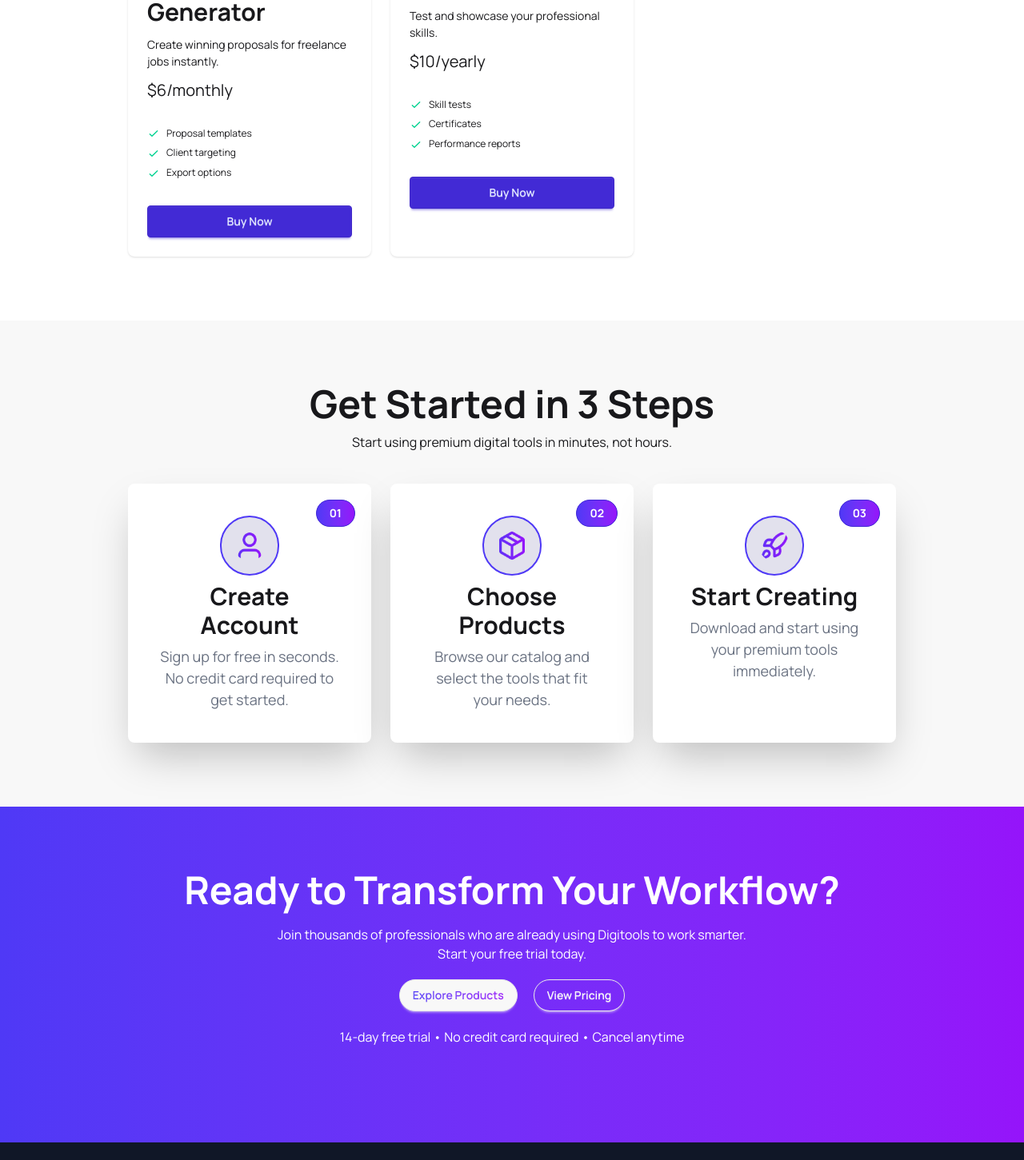
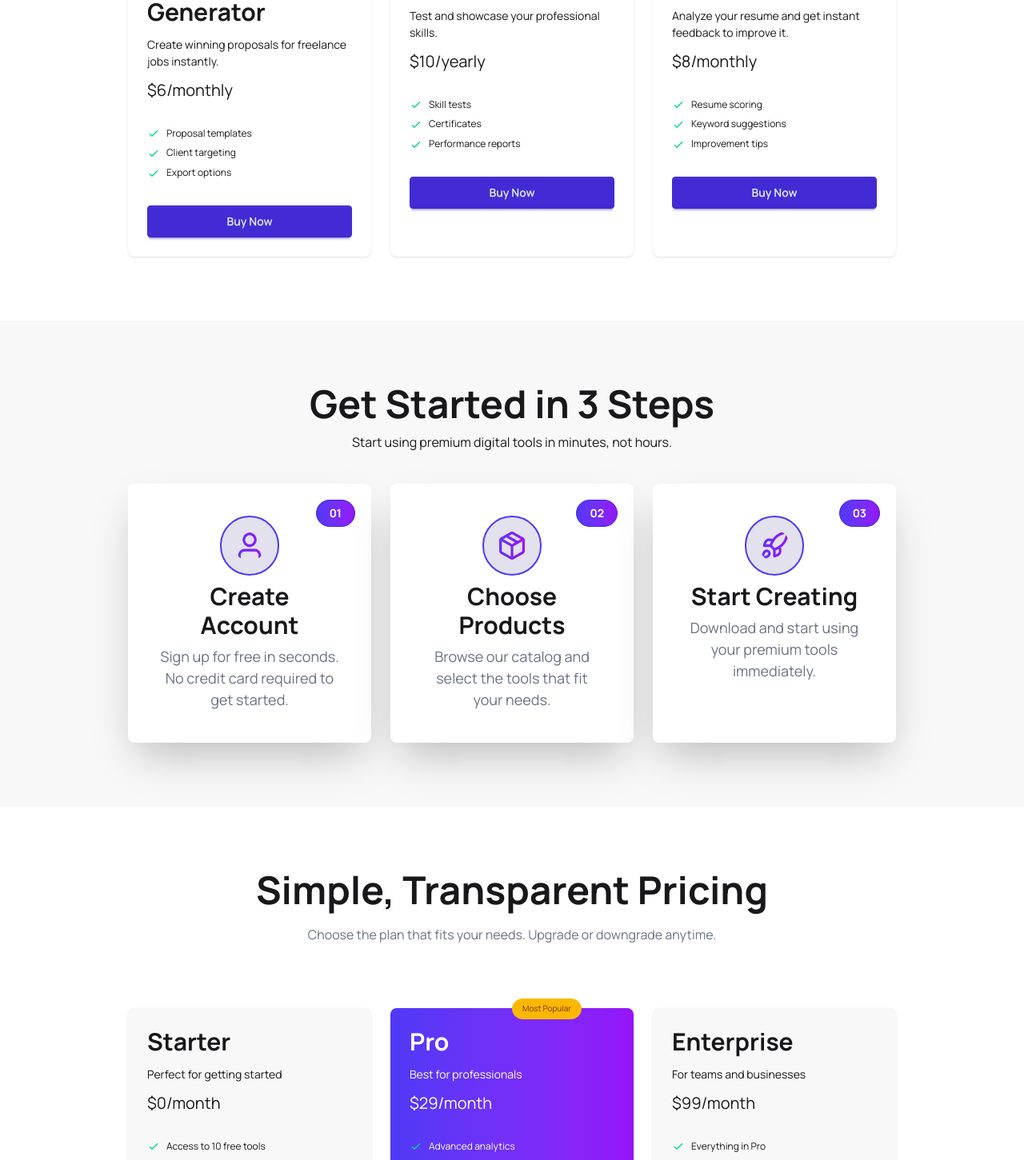
Before and after one commit to Abdur-Rahim-web/Digitools-platform, a React (Vite) app: page / in a window 1280 px wide. Shown: the part 2115-3566 px from the top of the page at 80% size. Built offline with nearby package versions, Linux system fonts and the light colour scheme.

Commit message:
added Pricing component.

```diff
--- a/public/data.json
+++ b/public/data.json
@@ -86,5 +86,16 @@
     "tagType": "best-seller",
     "features": ["Skill tests", "Certificates", "Performance reports"],
     "icon": "FiBarChart2"
+  },
+  {
+    "id": 9,
+    "name": "AI Resume Analyzer",
+    "description": "Analyze your resume and get instant feedback to improve it.",
+    "price": 8,
+    "period": "monthly",
+    "tag": "Popular",
+    "tagType": "popular",
+    "features": ["Resume scoring", "Keyword suggestions", "Improvement tips"],
+    "icon": "FiSearch"
   }
 ]
--- a/src/App.jsx
+++ b/src/App.jsx
@@ -5,6 +5,7 @@
 import { Suspense } from 'react';
 import AllCard from './Component/AllCards/AllCard';
 import Steps from './Component/Steps/Steps';
+import Pricing from './Component/Pricing/Pricing';
 import Workflow from './Component/Workflow/Workflow';
 import Footer from './Component/Footer/Footer';
 
@@ -27,6 +28,7 @@
       <AllCard toolsPromise={toolsPromise}/>
       </Suspense>
       <Steps/>
+      <Pricing/>
       <Workflow/>
       <Footer/>
 
--- /dev/null
+++ b/src/Component/Pricing/Pricing.jsx
@@ -0,0 +1,132 @@
+import React from 'react';
+
+const Pricing = () => {
+    return (
+        <div>
+            <div className='text-center space-y-5 pt-20'>
+                <h2 className='font-bold text-5xl'>Simple, Transparent Pricing</h2>
+                <p className='text-gray-500'>Choose the plan that fits your needs. Upgrade or downgrade anytime.</p>
+            </div>
+
+
+            <div className=' grid md:grid-cols-3 lg:grid-cols-3 gap-6 mx-auto px-5 lg:px-40 py-20'>
+                {/* card form daisy ui */}
+                <div className="card bg-base-200 shadow-sm">
+                    <div className="card-body relative">
+
+                        <div className="space-y-3">
+                        <h2 className="text-3xl font-bold">Starter</h2>
+                        <p>Perfect for getting started</p>
+                        <span className="text-xl">$0/month</span>
+                        </div>
+                        <ul className="mt-6 flex flex-col gap-2 text-xs">
+
+                        <li>
+                            <svg xmlns="http://www.w3.org/2000/svg" className="size-4 me-2 inline-block text-success" fill="none" viewBox="0 0 24 24" stroke="currentColor"><path strokeLinecap="round" strokeLinejoin="round" strokeWidth="2" d="M5 13l4 4L19 7" /></svg>
+                            <span>Access to 10 free tools</span>
+                        </li>
+                        <li>
+                            <svg xmlns="http://www.w3.org/2000/svg" className="size-4 me-2 inline-block text-success" fill="none" viewBox="0 0 24 24" stroke="currentColor"><path strokeLinecap="round" strokeLinejoin="round" strokeWidth="2" d="M5 13l4 4L19 7" /></svg>
+                            <span>Basic templates</span>
+                        </li>
+                        <li>
+                            <svg xmlns="http://www.w3.org/2000/svg" className="size-4 me-2 inline-block text-success" fill="none" viewBox="0 0 24 24" stroke="currentColor"><path strokeLinecap="round" strokeLinejoin="round" strokeWidth="2" d="M5 13l4 4L19 7" /></svg>
+                            <span>Community support</span>
+                        </li>
+                        <li>
+                            <svg xmlns="http://www.w3.org/2000/svg" className="size-4 me-2 inline-block text-success" fill="none" viewBox="0 0 24 24" stroke="currentColor"><path strokeLinecap="round" strokeLinejoin="round" strokeWidth="2" d="M5 13l4 4L19 7" /></svg>
+                            <span>1 project per month</span>
+                        </li>
+
+                        </ul>
+                        <div className="mt-6">
+                        <button className='btn rounded-full px-28 bg-linear-to-r from-[#4F39F6] to-[#9514FA] text-white p-5'>Get Started Free</button>
+                        </div>
+                    </div>
+                </div>
+                <div className="card bg-base-100 shadow-sm bg-linear-to-r from-[#4F39F6] to-[#9514FA] text-white">
+                    <div className="card-body relative">
+                        <span className="badge badge-xs badge-warning rounded-full p-3 absolute -top-3 left-38">Most Popular</span>
+                        <div className="space-y-3">
+                        <h2 className="text-3xl font-bold">Pro</h2>
+                        <p>Best for professionals</p>
+                        <span className="text-xl">$29/month</span>
+                        </div>
+                        <ul className="mt-6 flex flex-col gap-2 text-xs">
+                        <li>
+                            <svg xmlns="http://www.w3.org/2000/svg" className="size-4 me-2 inline-block text-success" fill="none" viewBox="0 0 24 24" stroke="currentColor"><path strokeLinecap="round" strokeLinejoin="round" strokeWidth="2" d="M5 13l4 4L19 7" /></svg>
+                            <span>Advanced analytics</span>
+                        </li>
+                        <li>
+                            <svg xmlns="http://www.w3.org/2000/svg" className="size-4 me-2 inline-block text-success" fill="none" viewBox="0 0 24 24" stroke="currentColor"><path strokeLinecap="round" strokeLinejoin="round" strokeWidth="2" d="M5 13l4 4L19 7" /></svg>
+                            <span>Cloud sync</span>
+                        </li>
+                        <li>
+                            <svg xmlns="http://www.w3.org/2000/svg" className="size-4 me-2 inline-block text-success" fill="none" viewBox="0 0 24 24" stroke="currentColor"><path strokeLinecap="round" strokeLinejoin="round" strokeWidth="2" d="M5 13l4 4L19 7" /></svg>
+                            <span>Unlimited projects</span>
+                        </li>
+                        <li>
+                            <svg xmlns="http://www.w3.org/2000/svg" className="size-4 me-2 inline-block text-success" fill="none" viewBox="0 0 24 24" stroke="currentColor"><path strokeLinecap="round" strokeLinejoin="round" strokeWidth="2" d="M5 13l4 4L19 7" /></svg>
+                            <span>Priority support</span>
+                        </li>
+                        <li>
+                            <svg xmlns="http://www.w3.org/2000/svg" className="size-4 me-2 inline-block text-success" fill="none" viewBox="0 0 24 24" stroke="currentColor"><path strokeLinecap="round" strokeLinejoin="round" strokeWidth="2" d="M5 13l4 4L19 7" /></svg>
+                            <span>Unlimited templates</span>
+                        </li>
+                        <li>
+                            <svg xmlns="http://www.w3.org/2000/svg" className="size-4 me-2 inline-block text-success" fill="none" viewBox="0 0 24 24" stroke="currentColor"><path strokeLinecap="round" strokeLinejoin="round" strokeWidth="2" d="M5 13l4 4L19 7" /></svg>
+                            <span>Access to all premium tools</span>
+                        </li>
+
+                        </ul>
+                        <div className="mt-6">
+                        <button className="btn rounded-full px-30"><span className='bg-linear-to-r from-[#4F39F6] to-[#9514FA] bg-clip-text text-transparent'>Start Pro Trial</span></button>
+                        </div>
+                    </div>
+                </div>
+                <div className="card bg-base-200 shadow-sm">
+                    <div className="card-body relative">
+                        <div className="space-y-3">
+                        <h2 className="text-3xl font-bold">Enterprise</h2>
+                        <p>For teams and businesses</p>
+                        <span className="text-xl">$99/month</span>
+                        </div>
+                        <ul className="mt-6 flex flex-col gap-2 text-xs">
+                        <li>
+                            <svg xmlns="http://www.w3.org/2000/svg" className="size-4 me-2 inline-block text-success" fill="none" viewBox="0 0 24 24" stroke="currentColor"><path strokeLinecap="round" strokeLinejoin="round" strokeWidth="2" d="M5 13l4 4L19 7" /></svg>
+                            <span>Everything in Pro</span>
+                        </li>
+                        <li>
+                            <svg xmlns="http://www.w3.org/2000/svg" className="size-4 me-2 inline-block text-success" fill="none" viewBox="0 0 24 24" stroke="currentColor"><path strokeLinecap="round" strokeLinejoin="round" strokeWidth="2" d="M5 13l4 4L19 7" /></svg>
+                            <span>Team collaboration</span>
+                        </li>
+                        <li>
+                            <svg xmlns="http://www.w3.org/2000/svg" className="size-4 me-2 inline-block text-success" fill="none" viewBox="0 0 24 24" stroke="currentColor"><path strokeLinecap="round" strokeLinejoin="round" strokeWidth="2" d="M5 13l4 4L19 7" /></svg>
+                            <span>Custom integrations</span>
+                        </li>
+                        <li>
+                            <svg xmlns="http://www.w3.org/2000/svg" className="size-4 me-2 inline-block text-success" fill="none" viewBox="0 0 24 24" stroke="currentColor"><path strokeLinecap="round" strokeLinejoin="round" strokeWidth="2" d="M5 13l4 4L19 7" /></svg>
+                            <span>Dedicated supportt</span>
+                        </li>
+                        <li>
+                            <svg xmlns="http://www.w3.org/2000/svg" className="size-4 me-2 inline-block text-success" fill="none" viewBox="0 0 24 24" stroke="currentColor"><path strokeLinecap="round" strokeLinejoin="round" strokeWidth="2" d="M5 13l4 4L19 7" /></svg>
+                            <span>SLA guarantee</span>
+                        </li>
+                        <li>
+                            <svg xmlns="http://www.w3.org/2000/svg" className="size-4 me-2 inline-block text-success" fill="none" viewBox="0 0 24 24" stroke="currentColor"><path strokeLinecap="round" strokeLinejoin="round" strokeWidth="2" d="M5 13l4 4L19 7" /></svg>
+                            <span>Custom branding</span>
+                        </li>
+
+                        </ul>
+
+                        <div className="mt-6">
+                        <button className='btn rounded-full px-30 bg-linear-to-r from-[#4F39F6] to-[#9514FA] text-white p-5'>Contact Sales</button>
+                        </div>
+                    </div>
+                </div>
+            </div>
+        </div>
+    );
+};
+
+export default Pricing;
```
